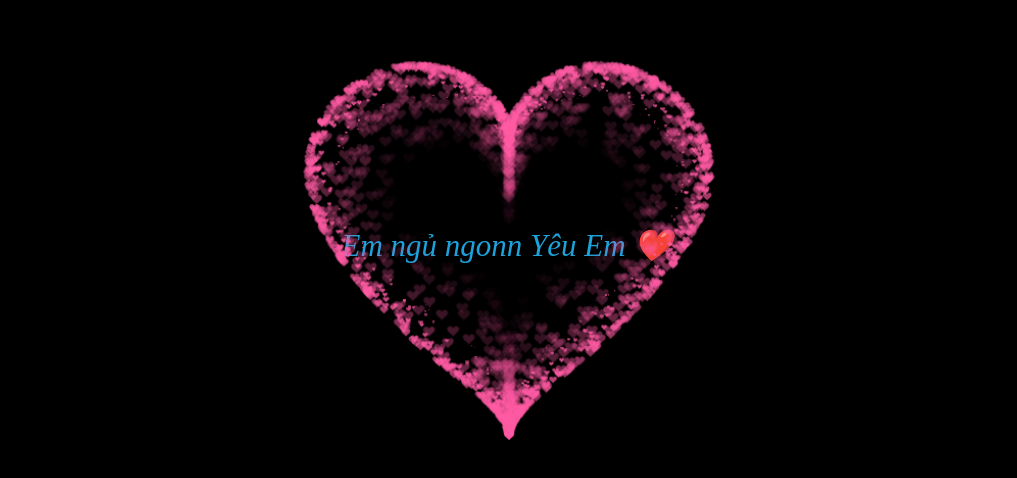
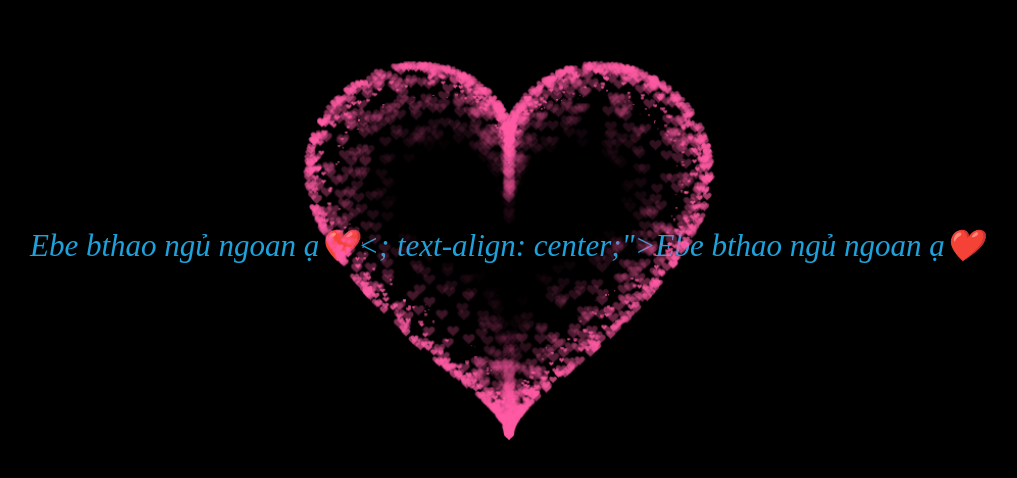
Before and after one commit to buiducy/em-ng-ngon, a plain HTML site: page index.html in a window 1280 px wide. Shown: the part 152-630 px from the top of the page, without its empty margins (131-1148 px from the left). Drawn offline with Linux system fonts and the light colour scheme.

Commit message:
Update index.html

```diff
--- a/index.html
+++ b/index.html
@@ -331,7 +331,8 @@ var ParticlePool = (function() {
         align-items: center;
         justify-content: center;
         margin-bottom: 5px;
-        text-align: center;">Em ngủ ngonn Yêu Em ❤️</div>;
+        text-align: center;">Ebe bthao ngủ ngoan ạ❤️<;
+	 	text-align: center;">Ebe bthao ngủ ngoan ạ❤️</div>;
 
  </BODY>
 </HTML>
```
